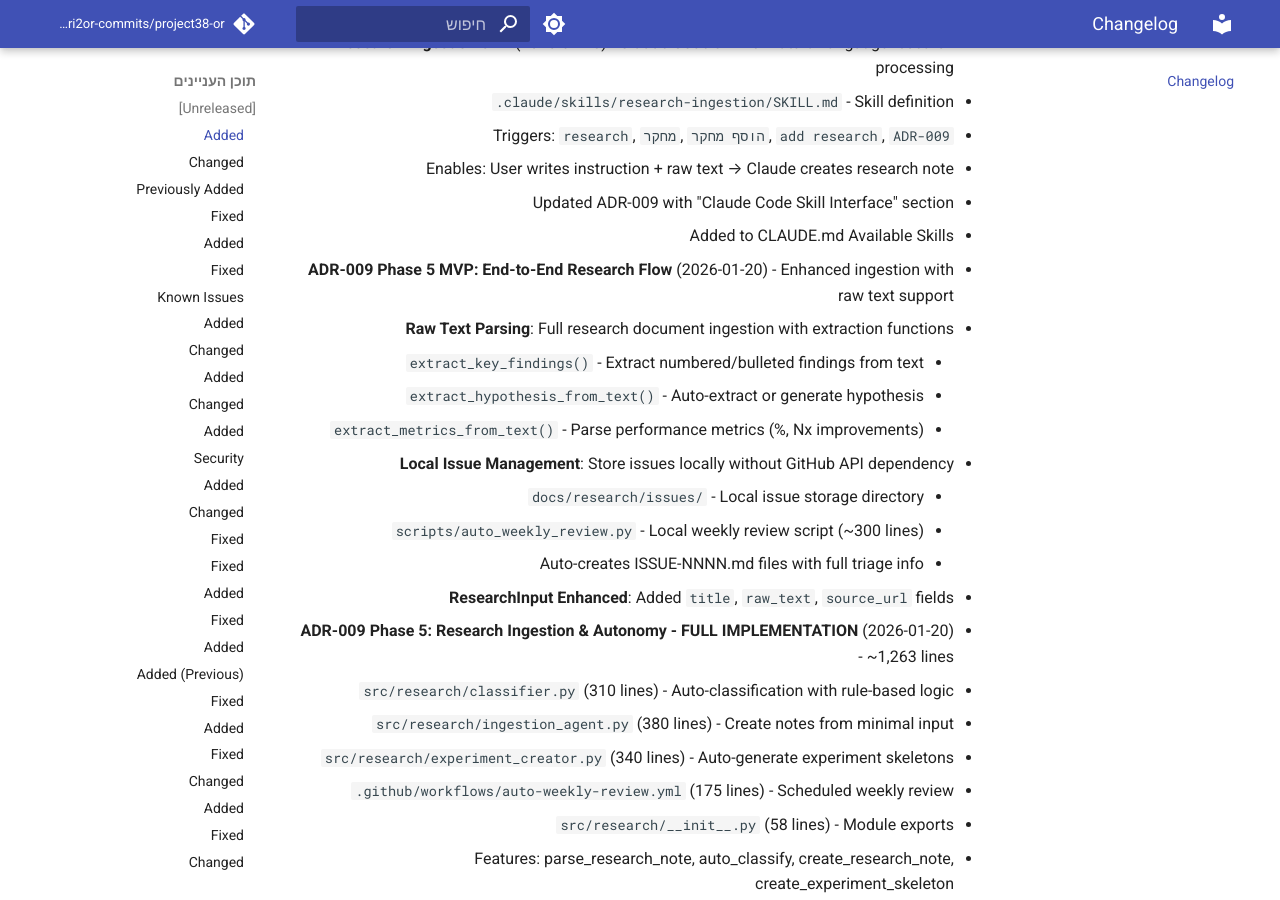
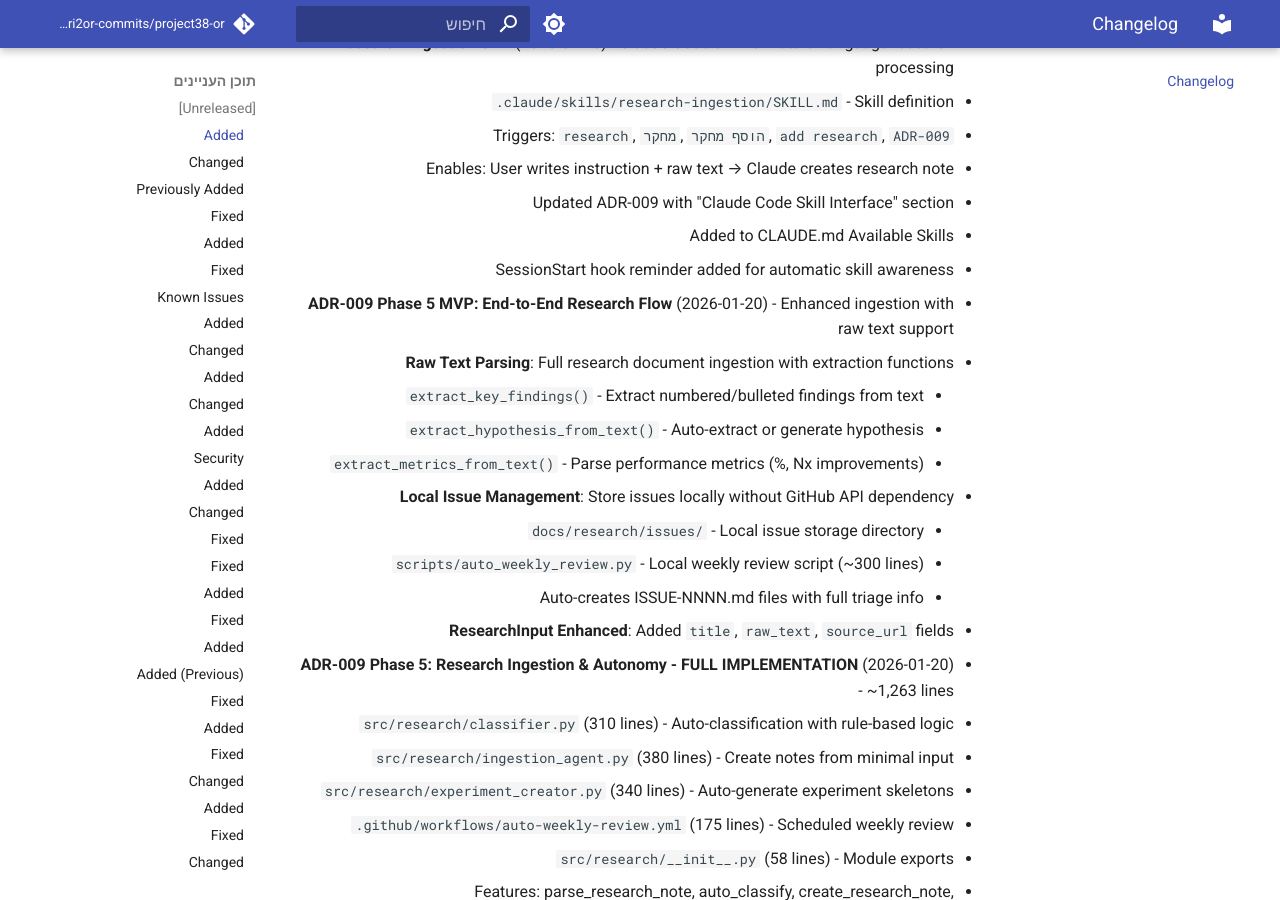
Before and after one commit to edri2or-commits/project38-or, an MkDocs documentation site: the page built from docs/changelog.md, in a window 1280 px wide and 900 px high, scrolled down 402 px. Built offline with MkDocs 1.6.1 and Material for MkDocs 9.7.7, drawn with Linux system fonts in a browser that asks for light colours; comment, search, counter and statistics services are not loaded.

Commit message:
docs: add SessionStart hook reminder to changelog (#370)
Co-authored-by: Claude <noreply@anthropic.com>

```diff
--- a/docs/changelog.md
+++ b/docs/changelog.md
@@ -14,6 +14,7 @@ and this project adheres to [Semantic Versioning](https://semver.org/spec/v2.0.0
   - Enables: User writes instruction + raw text → Claude creates research note
   - Updated ADR-009 with "Claude Code Skill Interface" section
   - Added to CLAUDE.md Available Skills
+  - SessionStart hook reminder added for automatic skill awareness
 
 - **ADR-009 Phase 5 MVP: End-to-End Research Flow** (2026-01-20) - Enhanced ingestion with raw text support
   - **Raw Text Parsing**: Full research document ingestion with extraction functions
```
